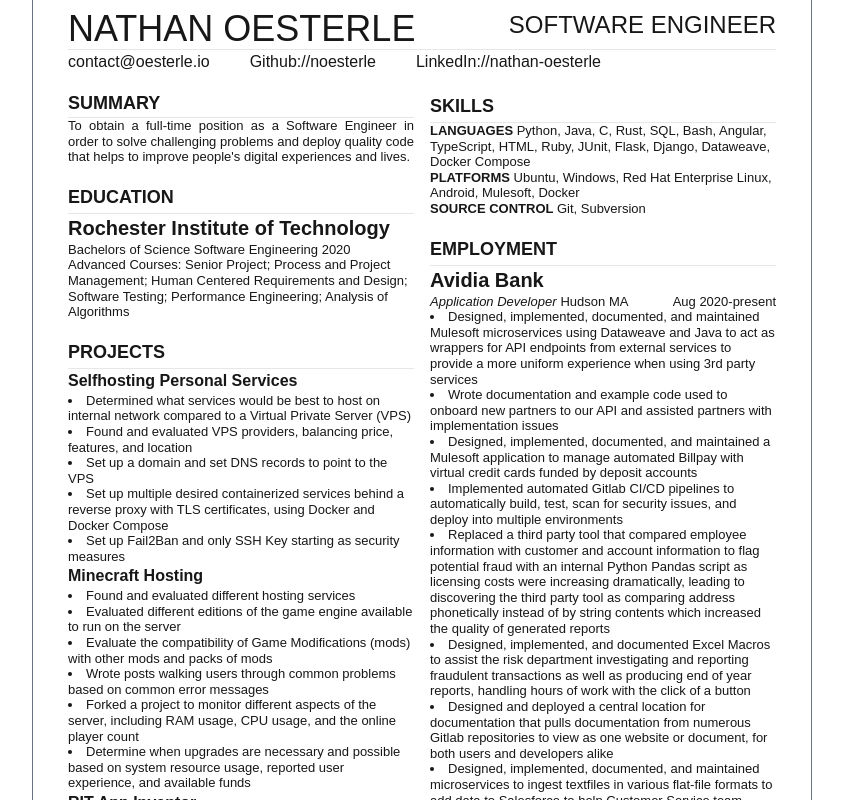
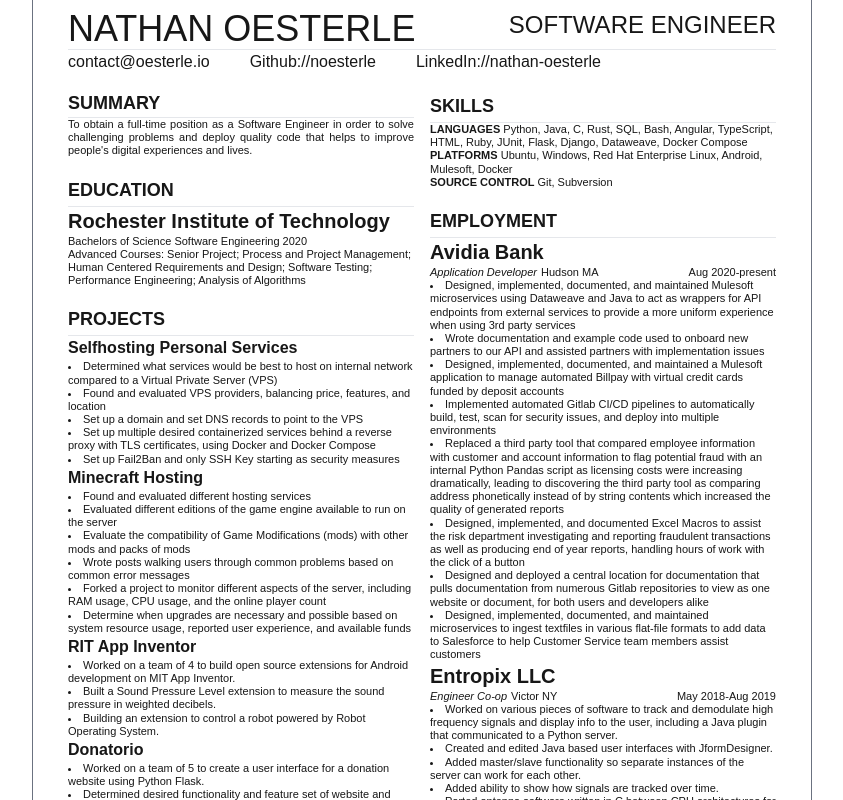
Before and after one commit to noesterle/oesterle-resume, a Next.js app: page / in a window 1280 px wide. Shown: the top 800 px of the page, without its empty margins (218-1061 px from the left). Built offline with nearby package versions, Linux system fonts and the light colour scheme.

Commit message:
Adjust font size to fit content in page.

```diff
--- a/app/globals.css
+++ b/app/globals.css
@@ -52,6 +52,6 @@
 }
 
 .desc {
-  font-size: small;
+  font-size: 11px;
   line-height: 1.2;
 }
```
